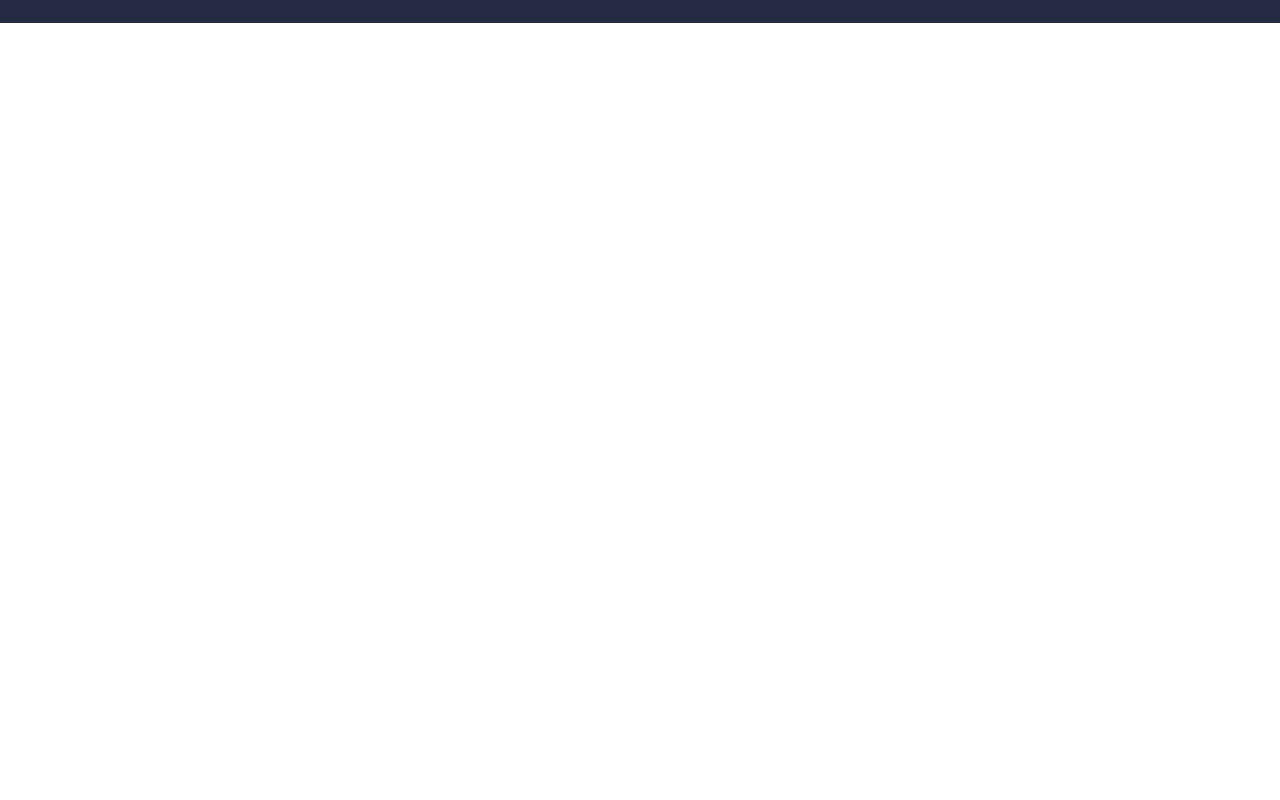
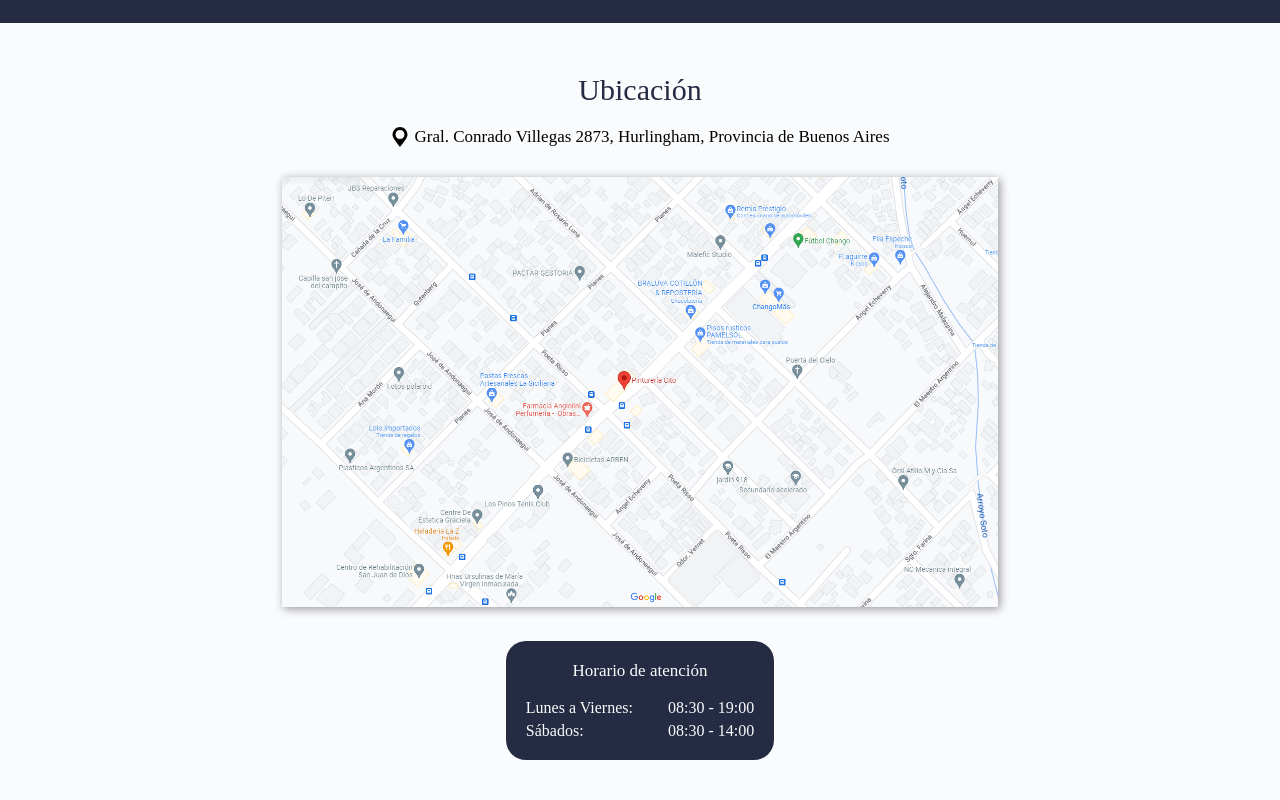
Before and after one commit to alann03/pintureria-cito, a React (Create React App) app: page / in a window 1280 px wide. Shown: the part 1080-1880 px from the top of the page. Built offline with nearby package versions, Linux system fonts and the light colour scheme.

Commit message:
feat: location section added

```diff
--- /dev/null
+++ b/src/components/Location.jsx
@@ -0,0 +1,35 @@
+import React from 'react'
+import { StyledLocation } from '../theme/StyledLocation';
+import { PAINT_SHOP_INFO } from "../data/data";
+import LocationSVG from "../assets/svg/map-marker.svg";
+import LocationIMG from "../assets/img/location.png";
+
+const { adress, schedule } = PAINT_SHOP_INFO;
+
+export const Location = () => {
+  return (
+    <StyledLocation id='location'>
+      <h2>Ubicación</h2>
+      <p className='adress'>
+        <img className='locationSVG' src={LocationSVG} alt='' />
+        {adress}
+      </p>
+      <div className='imageContainer'>
+        <a href="https://goo.gl/maps/fbrkkTUixrXFH5DUA" target="_blank" rel='noreferrer'>
+          <img className='locationIMG' src={LocationIMG} alt="" />
+        </a>
+      </div>
+      <div className='scheduleContainer'>
+        <h4>Horario de atención</h4>
+        <p className='schedule'>
+          <span>Lunes a Viernes:</span>
+          <span>{`${schedule.monday_to_friday.opening} - ${schedule.monday_to_friday.closing}`}</span>
+        </p>
+        <p className='schedule'>
+          <span>Sábados:</span>
+          <span>{`${schedule.saturday.opening} - ${schedule.saturday.closing}`}</span>
+        </p>
+      </div>
+    </StyledLocation>
+  )
+}
--- a/src/components/Navbar.jsx
+++ b/src/components/Navbar.jsx
@@ -37,7 +37,7 @@ export const Navbar = ({ second }) => {
           </button>
           <ul className='leftUlNav'>
             <li>
-              <a className="leftNavItem" href="#">Ubicación</a>
+              <a className="leftNavItem" href="#location">Ubicación</a>
             </li>
             <li>
               <a className="leftNavItem" href="#">Contacto</a>
--- a/src/screens/Home.jsx
+++ b/src/screens/Home.jsx
@@ -1,6 +1,7 @@
 import React from 'react'
 import { BrandsSlider } from '../components/BrandsSlider'
 import { ImageSlider } from '../components/ImageSlider'
+import { Location } from '../components/Location'
 import { Navbar } from '../components/Navbar'
 import { StyledSchedule } from '../theme/StyledSchedule'
 
@@ -23,7 +24,8 @@ export const Home = () => {
       {
         window.screen.width > 550 && <BrandsSlider />
       }
-      <div style={{ height: 1000 }}></div>
+      <Location />
+      <div style={{ height: 1000, backgroundColor: "#AAAAAA" }}></div>
       <div style={{ height: 1000 }}></div>
       <div style={{ height: 1000 }}></div>
       <div style={{ height: 1000 }}></div>
--- /dev/null
+++ b/src/theme/StyledLocation.js
@@ -0,0 +1,120 @@
+import styled from "styled-components";
+import { colors } from "./colors";
+import { fonts } from "../assets/fonts/fonts";
+
+export const StyledLocation = styled.div`
+	background-color: ${colors.lightBackground};
+	display: flex;
+	flex-direction: column;
+	align-items: center;
+	padding: 50px 0;
+	h2 {
+		color: ${colors.text};
+		font-size: 30px;
+		font-family: ${fonts.primary};
+		font-weight: 400;
+		margin: 0;
+	}
+	.adress {
+		display: flex;
+		align-items: center;
+		font-size: 17px;
+		font-family: ${fonts.primary};
+		gap: 4px;
+		margin: 20px 0 0 0;
+	}
+	.locationSVG {
+		width: 20px;
+	}
+	.imageContainer {
+		width: 70vw;
+		overflow: hidden;
+		margin: 30px 0;
+		display: flex;
+		justify-content: center;
+		filter: drop-shadow(rgba(0, 0, 0, 0.4) 2px 2px 5px);
+		a {
+			width: 80%;
+			:hover {
+				transform: scale(1.4);
+				transition: 1s;
+			}
+		}
+		.locationIMG {
+			width: 100%;
+		}
+	}
+	.scheduleContainer {
+		background-color: ${colors.background};
+		border-radius: 20px;
+		text-align: center;
+		padding: 20px;
+		/* display: flex;
+		flex-direction: column;
+		align-items: center; */
+		h4,
+		.schedule {
+			color: ${colors.lightText};
+			font-family: ${fonts.primary};
+			width: 100%;
+			margin: 0;
+		}
+		h4 {
+			font-size: 17px;
+			font-weight: 400;
+			margin-bottom: 8%;
+		}
+		.schedule {
+			display: flex;
+			justify-content: space-between;
+			gap: 35px;
+			margin-top: 5px;
+		}
+	}
+
+	@media screen and (max-width: 1000px) {
+		.imageContainer {
+			width: 80vw;
+		}
+	}
+
+	@media screen and (max-width: 768px) {
+		h2 {
+			font-size: 25px;
+		}
+		.adress {
+			font-size: 14px;
+		}
+		.scheduleContainer {
+			h4 {
+				font-size: 15px;
+			}
+			span {
+				font-size: 14px;
+			}
+		}
+	}
+
+	@media screen and (max-width: 550px) {
+		h2 {
+			font-size: 20px;
+		}
+		.adress {
+			font-size: 12px;
+		}
+		.locationSVG {
+			width: 16px;
+		}
+		.scheduleContainer {
+			h4 {
+				font-size: 13px;
+			}
+			span {
+				font-size: 12px;
+			}
+		}
+		.imageContainer {
+			width: 100vw;
+		}
+	}
+`;
--- a/src/theme/StyledSchedule.js
+++ b/src/theme/StyledSchedule.js
@@ -36,7 +36,7 @@ export const StyledSchedule = styled.div`
 	@media screen and (max-width: 550px) {
 		gap: 3px;
 		position: initial;
-		padding: 6% 0px;
+		/* padding: 6% 0px; */
 		h2 {
 			font-size: 18px;
 		}
```
Also changed, not shown: src/assets/svg/map-marker.svg.
